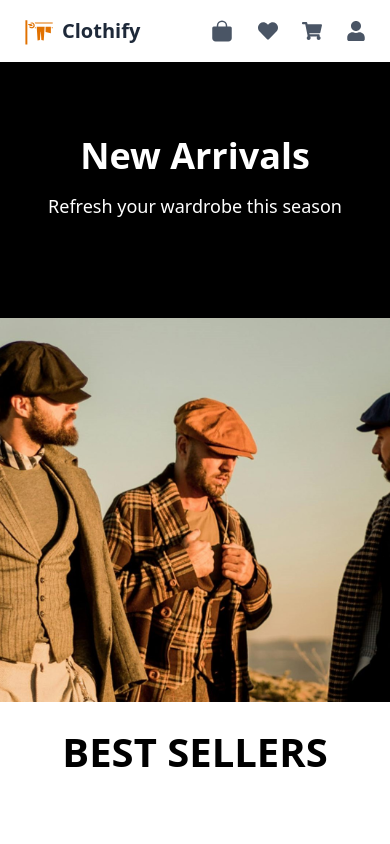
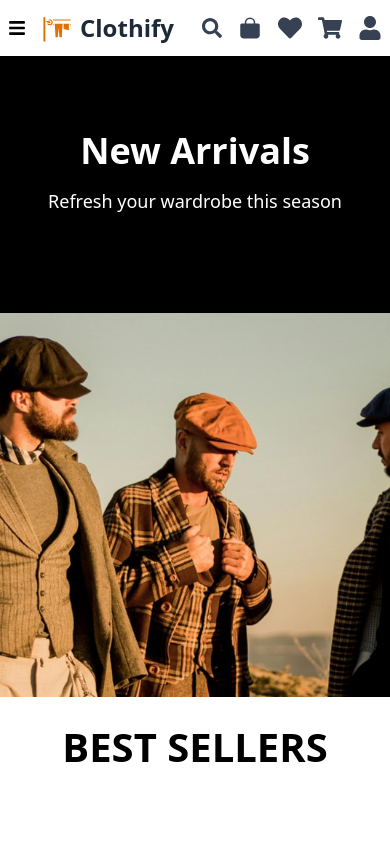
Before and after one commit to Joji639/clothing-ecommerce, a React (Vite) app in the folder Clothing/: page / in a window 390 px wide. Shown: the top 844 px of the page. Built offline with nearby package versions, Linux system fonts and the light colour scheme; no server answers.

Commit message:
updated nav and teh search

```diff
--- a/Clothing/src/Main/Nav.jsx
+++ b/Clothing/src/Main/Nav.jsx
@@ -1,12 +1,18 @@
-import React, { useContext } from "react";
+import React, { useContext, useState } from "react";
 import { GiClothesline } from "react-icons/gi";
-import { FaHeart, FaShoppingCart, FaUser } from "react-icons/fa";
+import {
+  FaHeart,
+  FaShoppingCart,
+  FaUser,
+  FaBars,
+  FaTimes,
+  FaSearch,
+} from "react-icons/fa";
 import { Link } from "react-router-dom";
 import { CartContext } from "../Context/CartContext";
 import useAuth from "../Context/AuthContext";
-import { IoLogOut } from "react-icons/io5";
+import { IoLogOut, IoBag } from "react-icons/io5";
 import { WishlistContext } from "../Context/WishListContext";
-import { IoBag } from "react-icons/io5";
 import Search from "./Search";
 import { CategoryContext } from "../Context/CategoryContext";
 
@@ -16,24 +22,44 @@ const Nav = () => {
   const { user, logout, loading } = useAuth();
   const { WishList } = useContext(WishlistContext);
 
-  const totalItems = CartItem.reduce((sum, item) => sum + item.quantity, 0);
+  const [menuOpen, setMenuOpen] = useState(false);
+  const [searchOpen, setSearchOpen] = useState(false);
+
+  const totalItems = CartItem.reduce(
+    (sum, item) => sum + item.quantity,
+    0
+  );
 
   return (
-    <nav className="sticky top-0 bg-white shadow-md py-4 px-6 flex items-center justify-between max-w-7xl mx-auto gap-4 z-50">
+    <nav className="sticky top-0 bg-white border-b shadow-sm z-50">
 
-      <Link to="/">
-        <div className="flex items-center space-x-2">
+      {/* 🔹 MAIN NAV */}
+      <div className="max-w-6xl mx-auto px-2 py-3 flex items-center justify-between">
+
+        {/* ================= LEFT ================= */}
+        <div className="flex items-center gap-4 min-w-[180px]">
+
+          {/* 🍔 Hamburger */}
+          <button
+            className="md:hidden text-lg"
+            onClick={() => setMenuOpen(!menuOpen)}
+          >
+            {menuOpen ? <FaTimes /> : <FaBars />}
+          </button>
+
+          {/* LOGO */}
+          <Link to="/" className="flex items-center gap-2">
             <GiClothesline className="text-3xl text-amber-600" />
-          <span className="text-xl md:text-2xl font-bold text-gray-800">
+            <span className="text-2xl font-bold text-gray-800">
               Clothify
             </span>
-        </div>
           </Link>
 
-      <ul className="hidden md:flex space-x-8 text-gray-700 font-medium">
+          {/* MENU (DESKTOP) */}
+          <ul className="hidden md:flex gap-4 text-gray-700 font-medium text-base">
             <Link to="/allProducts">
               <li onClick={() => SetCategory(null)} className="hover:text-amber-600 cursor-pointer">
-            All products
+                All
               </li>
             </Link>
             <Link to="/allProducts">
@@ -57,49 +83,93 @@ const Nav = () => {
               </li>
             </Link>
           </ul>
-
-      <div className="hidden md:block flex-grow mx-8">
-        <Search display="hidden" />
         </div>
 
-      <div className="flex items-center space-x-6 text-gray-600 relative">
+        {/* ================= CENTER ================= */}
+        <div className="hidden md:flex flex-1 justify-center px-4">
+          <div className="w-full max-w-md">
+            <Search />
+          </div>
+        </div>
 
+        {/* ================= RIGHT ================= */}
+        <div className="flex items-center gap-4 min-w-[180px] justify-end text-gray-700">
+
+          {/* 🔍 Mobile Search */}
+          <button
+            className="md:hidden text-xl"
+            onClick={() => setSearchOpen(!searchOpen)}
+          >
+            <FaSearch />
+          </button>
+
+          {/* Orders */}
           <Link to="/OrderPage">
-          <IoBag className="text-2xl hover:text-amber-600 cursor-pointer" />
+            <IoBag className="text-2xl" />
           </Link>
 
+          {/* Wishlist */}
           <Link to="/Wishlist" className="relative">
-          <FaHeart className="text-xl hover:text-amber-600 cursor-pointer" />
+            <FaHeart className="text-2xl" />
             {WishList.length > 0 && (
-            <span className="absolute -top-2 -right-3 bg-red-500 text-white text-xs px-2 py-0.5 rounded-full">
+              <span className="absolute -top-2 -right-2 bg-red-500 text-white text-xs px-2 rounded-full">
                 {WishList.length}
               </span>
             )}
           </Link>
 
+          {/* Cart */}
           <Link to="/carts" className="relative">
-          <FaShoppingCart className="text-xl hover:text-amber-600 cursor-pointer" />
+            <FaShoppingCart className="text-2xl" />
             {totalItems > 0 && (
-            <span className="absolute -top-2 -right-3 bg-red-500 text-white text-xs px-2 py-0.5 rounded-full">
+              <span className="absolute -top-2 -right-2 bg-red-500 text-white text-xs px-2 rounded-full">
                 {totalItems}
               </span>
             )}
           </Link>
 
-
+          {/* Auth */}
           {loading ? (
-          <span className="text-sm">...</span>
+            <span>...</span>
           ) : user ? (
             <button onClick={logout}>
-            <IoLogOut className="text-2xl hover:text-red-600 cursor-pointer" />
+              <IoLogOut className="text-2xl hover:text-red-500" />
             </button>
           ) : (
             <Link to="/signin">
-            <FaUser className="text-xl hover:text-amber-600 cursor-pointer" />
+              <FaUser className="text-2xl hover:text-amber-600" />
             </Link>
           )}
+        </div>
+      </div>
 
+      {/* 🔽 MOBILE SEARCH */}
+      {searchOpen && (
+        <div className="md:hidden px-3 pb-3">
+          <Search />
         </div>
+      )}
+
+      {/* 🔽 MOBILE MENU */}
+      {menuOpen && (
+        <div className="md:hidden bg-white border-t px-5 py-4 flex flex-col gap-3">
+          <Link to="/allProducts" onClick={() => SetCategory(null)}>
+            All
+          </Link>
+          <Link to="/allProducts" onClick={() => SetCategory("men")}>
+            Men
+          </Link>
+          <Link to="/allProducts" onClick={() => SetCategory("women")}>
+            Women
+          </Link>
+          <Link to="/allProducts" onClick={() => SetCategory("kids")}>
+            Kids
+          </Link>
+          <Link to="/allProducts" onClick={() => SetCategory("unisex")}>
+            Unisex
+          </Link>
+        </div>
+      )}
     </nav>
   );
 };
--- a/Clothing/src/Main/Search.jsx
+++ b/Clothing/src/Main/Search.jsx
@@ -1,17 +1,18 @@
 import React, { useEffect, useState } from "react";
 import { Link } from "react-router-dom";
-import api from "../api/axios"; // ✅ use your axios instance
+import api from "../api/axios";
+import { Search as SearchIcon } from "lucide-react";
 
-const Search = ({ display = "block" }) => {
+const Search = () => {
   const [open, setOpen] = useState(false);
   const [searchTerm, setSearchTerm] = useState("");
   const [products, setProducts] = useState([]);
 
-  // ✅ Fetch from Django backend
+  // 🔹 Fetch products
   useEffect(() => {
     const fetchData = async () => {
       try {
-        const res = await api.get("allproducts/products/"); // 🔥 change if your endpoint differs
+        const res = await api.get("allproducts/products/");
         setProducts(res.data);
       } catch (error) {
         console.error("Search fetch error:", error);
@@ -21,54 +22,106 @@ const Search = ({ display = "block" }) => {
     fetchData();
   }, []);
 
-  // ✅ Safe filtering
+  // 🔹 Close mobile search when resizing to desktop
+  useEffect(() => {
+    const handleResize = () => {
+      if (window.innerWidth >= 1024) {
+        setOpen(false);
+      }
+    };
+
+    window.addEventListener("resize", handleResize);
+    return () => window.removeEventListener("resize", handleResize);
+  }, []);
+
+  // 🔹 Filter logic
   const filteredProducts = products.filter((p) =>
     p.title?.toLowerCase().includes(searchTerm.toLowerCase())
   );
 
   return (
-    <div
-      className={`p-4 w-full flex ${display} ${
-        display === "block" ? "md:hidden" : "md:block"
-      }`}
-    >
+    <div className="relative">
+
+      {/* ================= DESKTOP SEARCH ================= */}
+      <div className="hidden lg:block w-full">
         <input
           type="text"
           placeholder="Search products..."
           value={searchTerm}
           onChange={(e) => setSearchTerm(e.target.value)}
-        className="border px-4 py-1 w-full rounded-full"
           onFocus={() => setOpen(true)}
           onBlur={() => setTimeout(() => setOpen(false), 200)}
+          className="w-full px-4 py-2 border border-gray-300 rounded-full outline-none focus:ring-2 focus:ring-amber-500 shadow-sm"
         />
 
-      {/* 🔥 Search Results */}
+        {/* 🔽 DESKTOP RESULTS */}
         {open && searchTerm && filteredProducts.length > 0 && (
-        <div className="absolute mt-10 bg-white w-full left-0 p-2 text-center shadow-2xl rounded-md grid grid-cols-1 sm:grid-cols-2 md:grid-cols-4 gap-2 max-h-[400px] overflow-y-auto">
-
+          <div className="absolute top-12 left-0 w-full bg-white shadow-xl rounded-xl p-3 z-50 max-h-80 overflow-y-auto">
             {filteredProducts.map((p) => (
               <Link key={p.id} to={`/product/${p.id}`}>
-              <div className="m-1 shadow-md hover:border hover:scale-[1.01] transition p-1 rounded-2xl">
-
-                <div className="text-[13px] flex items-center gap-2">
+                <div className="flex items-center gap-3 p-2 hover:bg-gray-100 rounded-lg transition">
                   <img
                     src={p.img}
                     alt={p.title}
-                    width={50}
-                    className="rounded-xl"
+                    className="w-10 h-10 rounded-md object-cover"
                   />
-
-                  <div className="text-left">
-                    <p>{p.title}</p>
-                  </div>
-                </div>
-
+                  <p className="text-sm font-medium text-gray-700">
+                    {p.title}
+                  </p>
                 </div>
               </Link>
             ))}
-
           </div>
         )}
+      </div>
+
+      {/* ================= MOBILE / MD ================= */}
+      <div className="lg:hidden">
+        <button onClick={() => setOpen(!open)}>
+          <SearchIcon size={22} />
+        </button>
+
+        {/* 🔽 MOBILE DROPDOWN */}
+        {open && (
+          <div
+            className="absolute right-0 mt-2 bg-white shadow-xl rounded-xl p-3 z-50 w-64"
+            onClick={(e) => e.stopPropagation()}
+          >
+            {/* 🔍 INPUT */}
+            <input
+              type="text"
+              placeholder="Search..."
+              value={searchTerm}
+              onChange={(e) => setSearchTerm(e.target.value)}
+              className="w-full px-3 py-2 border rounded-md mb-2"
+            />
+
+            {/* 🔽 RESULTS */}
+            {searchTerm && filteredProducts.length > 0 ? (
+              <div className="max-h-60 overflow-y-auto">
+                {filteredProducts.map((p) => (
+                  <Link key={p.id} to={`/product/${p.id}`}>
+                    <div className="flex items-center gap-3 p-2 hover:bg-gray-100 rounded-lg">
+                      <img
+                        src={p.img}
+                        alt={p.title}
+                        className="w-10 h-10 rounded-md object-cover"
+                      />
+                      <p className="text-sm font-medium text-gray-700">
+                        {p.title}
+                      </p>
+                    </div>
+                  </Link>
+                ))}
+              </div>
+            ) : (
+              searchTerm && (
+                <p className="text-sm text-gray-500">No products found</p>
+              )
+            )}
+          </div>
+        )}
+      </div>
     </div>
   );
 };
```
Also changed, not shown: 1 other file (tests, documents, lock files or other folders). Lines whose indentation alone changed are shown as unchanged.
